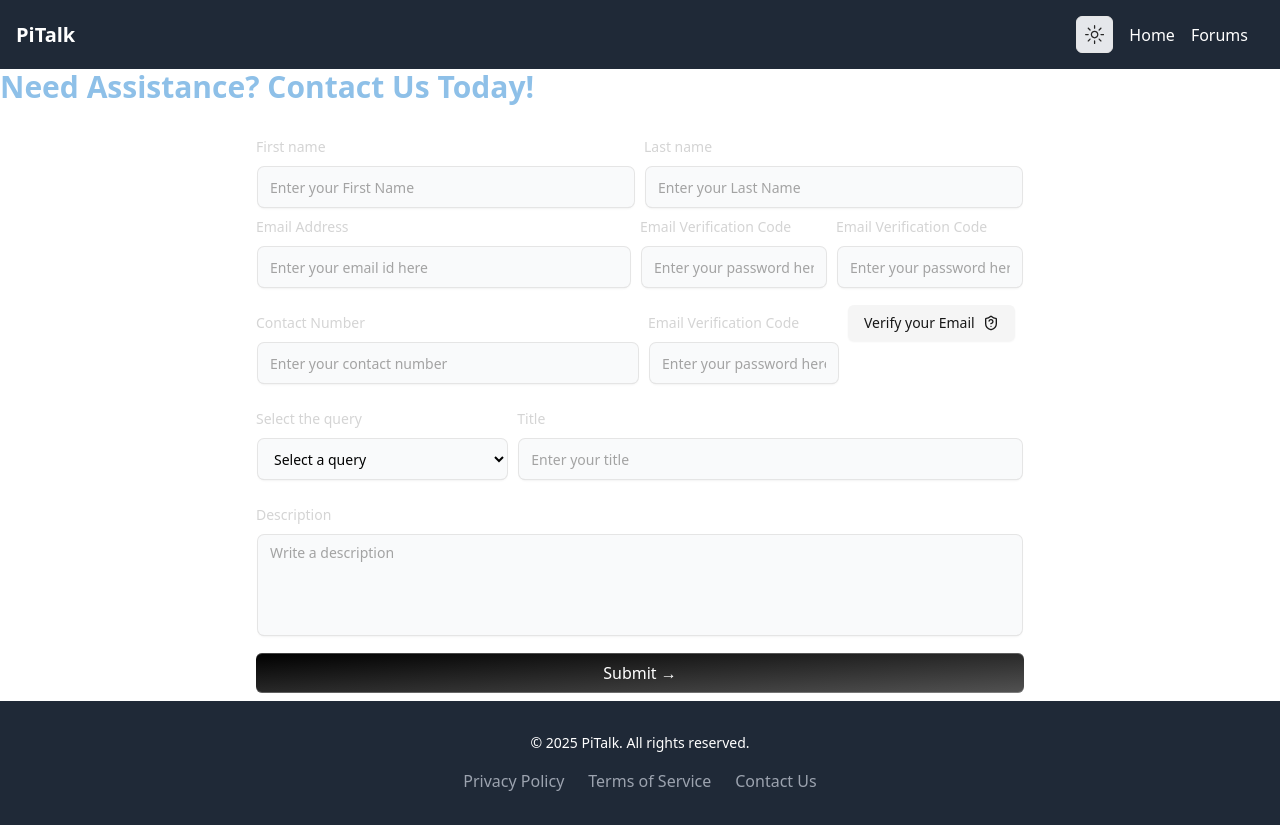
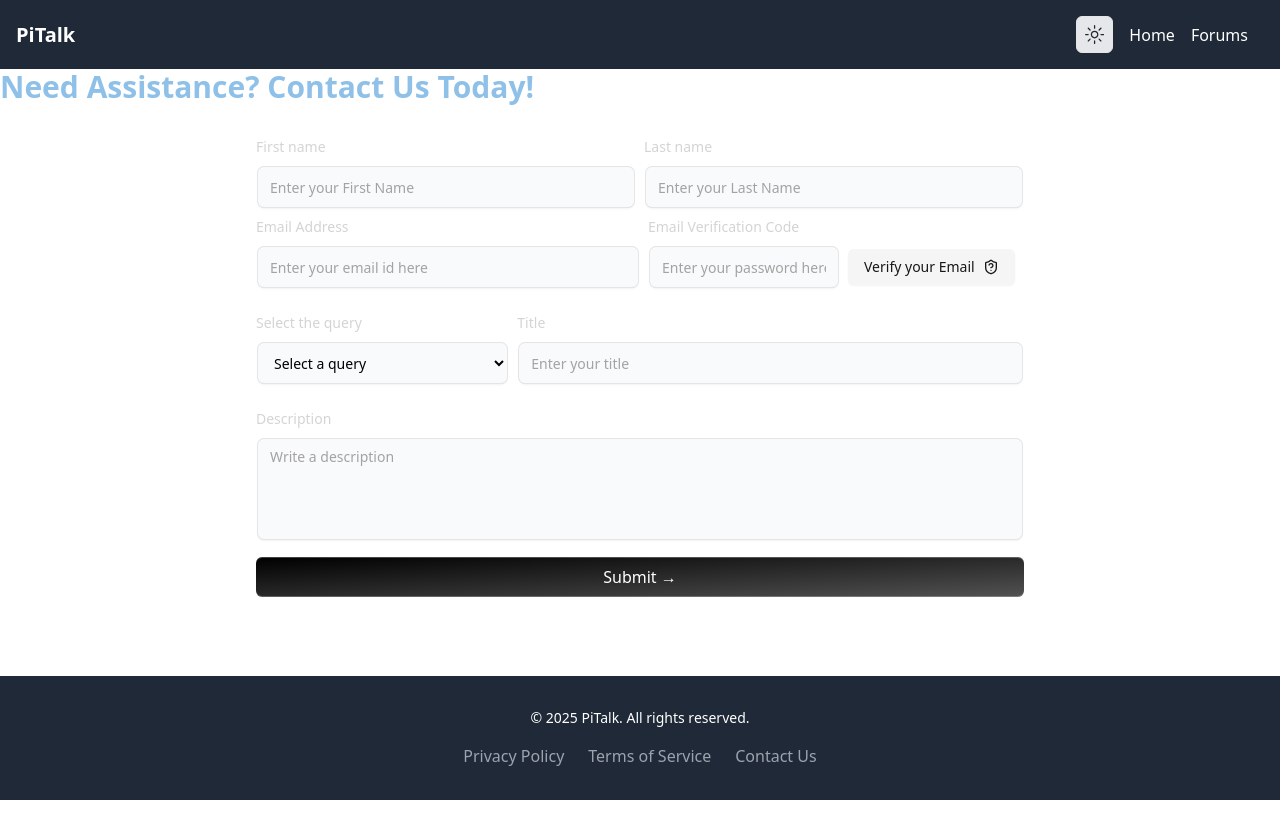
Before and after one commit to adityakashyap5047/PiTalk, a Next.js app: page /contact-us in a window 1280 px wide. After the commit the page ends 800 px from the top, so only its background shows below. Built offline with nearby package versions, Linux system fonts and the light colour scheme.

Commit message:
implement the logic

```diff
--- a/app/contact-us/ContactUs.js
+++ b/app/contact-us/ContactUs.js
@@ -50,14 +50,9 @@ const SignupFormDemo = () => {
     </Label>
     <Input id="password" placeholder="Enter your password here" type="password" />
   </LabelInputContainer>
-  <LabelInputContainer className="mb-4 md:w-1/4">
-    <Label htmlFor="password" className="text-neutral-300 text-sm max-w-sm mt-2 dark:text-neutral-600">
-      Email Verification Code
-    </Label>
-    <Input id="password" placeholder="Enter your password here" type="password" />
-  </LabelInputContainer>
+  <Button variant="secondary" className="mt-10 h-9" type="button">Verify your Email {svg_verify}</Button>
 </div>
-        <div className="flex flex-col md:flex-row md:space-x-2">
+        {/* <div className="flex flex-col md:flex-row md:space-x-2">
   <LabelInputContainer className="mb-4 md:w-1/2">
     <Label htmlFor="email" className="text-neutral-300 text-sm max-w-sm mt-2 dark:text-neutral-600">
       Contact Number
@@ -82,12 +77,12 @@ const SignupFormDemo = () => {
     <Button>
       Retry
       {svg_retry}
-    </Button> */}
-</div>
+    </Button>
+</div> */}
 <div className="flex flex-col md:flex-row md:space-x-2">
         <LabelInputContainer className="mb-4 md:w-1/2">
-          <Label htmlFor="password" className="text-neutral-300 text-sm max-w-sm mt-2 dark:text-neutral-600">Select the query</Label>
-          <Select>
+          <Label htmlFor="queryType" className="text-neutral-300 text-sm max-w-sm mt-2 dark:text-neutral-600">Select the query</Label>
+          <Select id="queryType" required>
           <option value="">Select a query</option>
           <option value="option1">Option 1</option>
           <option value="option2">Option 2</option>
@@ -95,13 +90,13 @@ const SignupFormDemo = () => {
         </Select>
         </LabelInputContainer>
         <LabelInputContainer className="mb-4">
-          <Label htmlFor="password" className="text-neutral-300 text-sm max-w-sm mt-2 dark:text-neutral-600">Title</Label>
-          <Input id="password" placeholder="Enter your title" required/>
+          <Label htmlFor="title" className="text-neutral-300 text-sm max-w-sm mt-2 dark:text-neutral-600">Title</Label>
+          <Input id="title" placeholder="Enter your title" required/>
         </LabelInputContainer>
         </div>
         <LabelInputContainer className="mb-4">
-          <Label htmlFor="password" className="text-neutral-300 text-sm max-w-sm mt-2 dark:text-neutral-600">Description</Label>
-          <Textarea id="password" placeholder="Write a description" required/>
+          <Label htmlFor="description" className="text-neutral-300 text-sm max-w-sm mt-2 dark:text-neutral-600">Description</Label>
+          <Textarea id="description" placeholder="Write a description" required/>
         </LabelInputContainer>
 
         <button
```
